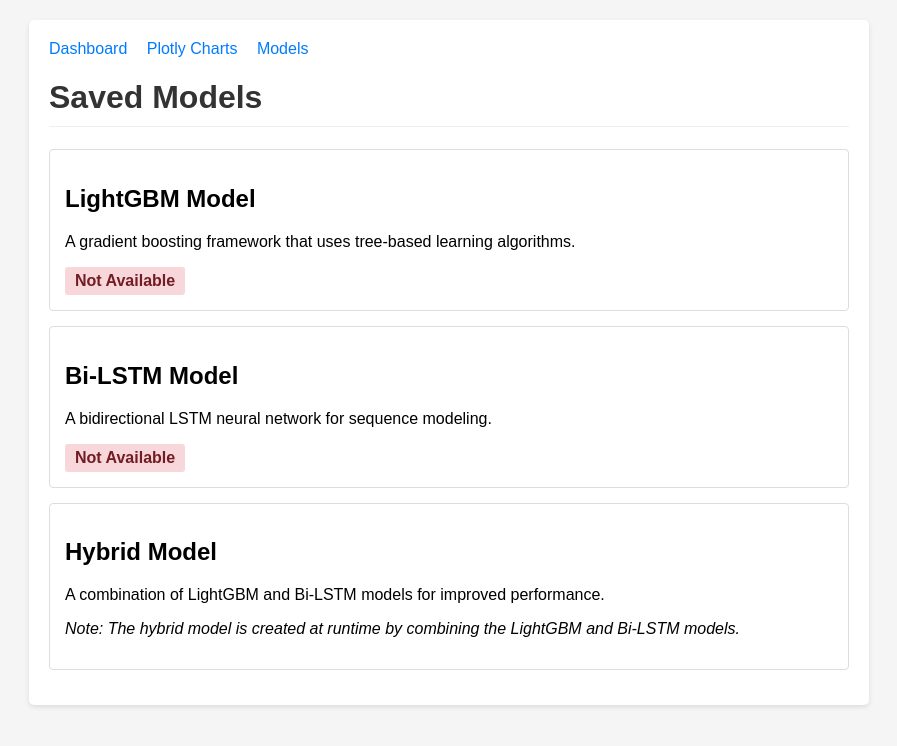
After one commit to Ap6pack/APT-Detection-System, a Flask app: page /models in a window 1280 px wide. The commit adds this page. Shown: the top 746 px of the page, without its empty margins (191-1088 px from the left). Run offline with Flask 3, Linux system fonts and the light colour scheme.

Commit message:
Add LightGBM and Bi-LSTM models, configuration file, and update dashboard

```diff
--- /dev/null
+++ b/config.yaml
@@ -0,0 +1,37 @@
+# APT Detection System Configuration
+
+model_paths:
+  base_dir: models/
+  lightgbm: lightgbm_model.pkl
+  bilstm: bilstm_model.h5
+
+training_params:
+  lightgbm:
+    num_leaves: 31
+    learning_rate: 0.05
+    n_estimators: 100
+
+  bilstm:
+    epochs: 5
+    batch_size: 32
+    lstm_units: 64
+
+split_params:
+  test_size: 0.2
+  random_state: 42
+
+data_paths:
+  dataset: synthetic_apt_dataset.csv
+
+kafka:
+  bootstrap_servers: localhost:9092
+  topic: apt_topic
+
+dashboard:
+  host: 127.0.0.1
+  port: 5000
+  debug: true
+
+settings:
+  overwrite_models: true
+  log_level: INFO
--- a/dashboard/app.py
+++ b/dashboard/app.py
@@ -1,8 +1,16 @@
+import os
+import yaml
+import logging
 from flask import Flask, render_template, jsonify
-import logging
 from visualization import create_matplotlib_plot, create_plotly_plot
 
 app = Flask(__name__)
+
+def load_config():
+    """Load configuration from config.yaml file."""
+    config_path = os.path.join(os.path.dirname(os.path.dirname(__file__)), 'config.yaml')
+    with open(config_path, 'r') as file:
+        return yaml.safe_load(file)
 
 @app.route('/')
 def index():
@@ -14,10 +22,29 @@ def plotly():
     plot_json = create_plotly_plot()
     return jsonify(plot_json)
 
-def run():
+@app.route('/models')
+def models():
+    """Display information about saved models."""
+    config = load_config()
+    model_info = {
+        'lightgbm': os.path.exists(config['model_paths']['lightgbm']),
+        'bilstm': os.path.exists(config['model_paths']['bilstm']),
+    }
+    return render_template('models.html', model_info=model_info)
+
+def run(host=None, port=None, debug=None):
+    """Run the Flask application with configurable parameters."""
     logging.basicConfig(level=logging.INFO)
     logging.info("Starting Flask app...")
-    app.run(debug=True, use_reloader=False)
+
+    # If parameters not provided, load from config
+    if host is None or port is None or debug is None:
+        config = load_config()
+        host = host or config['dashboard']['host']
+        port = port or config['dashboard']['port']
+        debug = debug if debug is not None else config['dashboard']['debug']
+
+    app.run(host=host, port=port, debug=debug, use_reloader=False)
 
 if __name__ == '__main__':
     run()
--- /dev/null
+++ b/dashboard/templates/models.html
@@ -0,0 +1,101 @@
+<!DOCTYPE html>
+<html lang="en">
+<head>
+    <meta charset="UTF-8">
+    <meta name="viewport" content="width=device-width, initial-scale=1.0">
+    <title>APT Detection System - Models</title>
+    <style>
+        body {
+            font-family: Arial, sans-serif;
+            margin: 0;
+            padding: 20px;
+            background-color: #f5f5f5;
+        }
+        .container {
+            max-width: 800px;
+            margin: 0 auto;
+            background-color: white;
+            padding: 20px;
+            border-radius: 5px;
+            box-shadow: 0 2px 5px rgba(0, 0, 0, 0.1);
+        }
+        h1 {
+            color: #333;
+            border-bottom: 1px solid #eee;
+            padding-bottom: 10px;
+        }
+        .model-card {
+            border: 1px solid #ddd;
+            border-radius: 4px;
+            padding: 15px;
+            margin-bottom: 15px;
+        }
+        .model-status {
+            display: inline-block;
+            padding: 5px 10px;
+            border-radius: 3px;
+            font-weight: bold;
+        }
+        .status-available {
+            background-color: #d4edda;
+            color: #155724;
+        }
+        .status-unavailable {
+            background-color: #f8d7da;
+            color: #721c24;
+        }
+        .nav {
+            margin-bottom: 20px;
+        }
+        .nav a {
+            margin-right: 15px;
+            color: #007bff;
+            text-decoration: none;
+        }
+        .nav a:hover {
+            text-decoration: underline;
+        }
+    </style>
+</head>
+<body>
+    <div class="container">
+        <div class="nav">
+            <a href="/">Dashboard</a>
+            <a href="/plotly">Plotly Charts</a>
+            <a href="/models">Models</a>
+        </div>
+
+        <h1>Saved Models</h1>
+
+        <div class="model-card">
+            <h2>LightGBM Model</h2>
+            <p>A gradient boosting framework that uses tree-based learning algorithms.</p>
+            <div class="model-status {% if model_info.lightgbm %}status-available{% else %}status-unavailable{% endif %}">
+                {% if model_info.lightgbm %}
+                    Available
+                {% else %}
+                    Not Available
+                {% endif %}
+            </div>
+        </div>
+
+        <div class="model-card">
+            <h2>Bi-LSTM Model</h2>
+            <p>A bidirectional LSTM neural network for sequence modeling.</p>
+            <div class="model-status {% if model_info.bilstm %}status-available{% else %}status-unavailable{% endif %}">
+                {% if model_info.bilstm %}
+                    Available
+                {% else %}
+                    Not Available
+                {% endif %}
+            </div>
+        </div>
+
+        <div class="model-card">
+            <h2>Hybrid Model</h2>
+            <p>A combination of LightGBM and Bi-LSTM models for improved performance.</p>
+            <p><em>Note: The hybrid model is created at runtime by combining the LightGBM and Bi-LSTM models.</em></p>
+        </div>
+    </div>
+</body>
+</html>
--- a/requirements.txt
+++ b/requirements.txt
@@ -12,3 +12,5 @@ plotly
 imbalanced-learn
 tensorrt
 six
+joblib
+pyyaml
```
Also changed, not shown: dashboard/templates/index.html (+50 -2 lines), main.py (+93 -33 lines), models/lightgbm_model.py (added, +30 -0 lines), models/train_models.py (+39 -1 lines), real_time_detection/prediction_engine.py (+81 -5 lines), verify_tensorflow_keras.py (deleted, +0 -14 lines), README.md, 2 other files.
